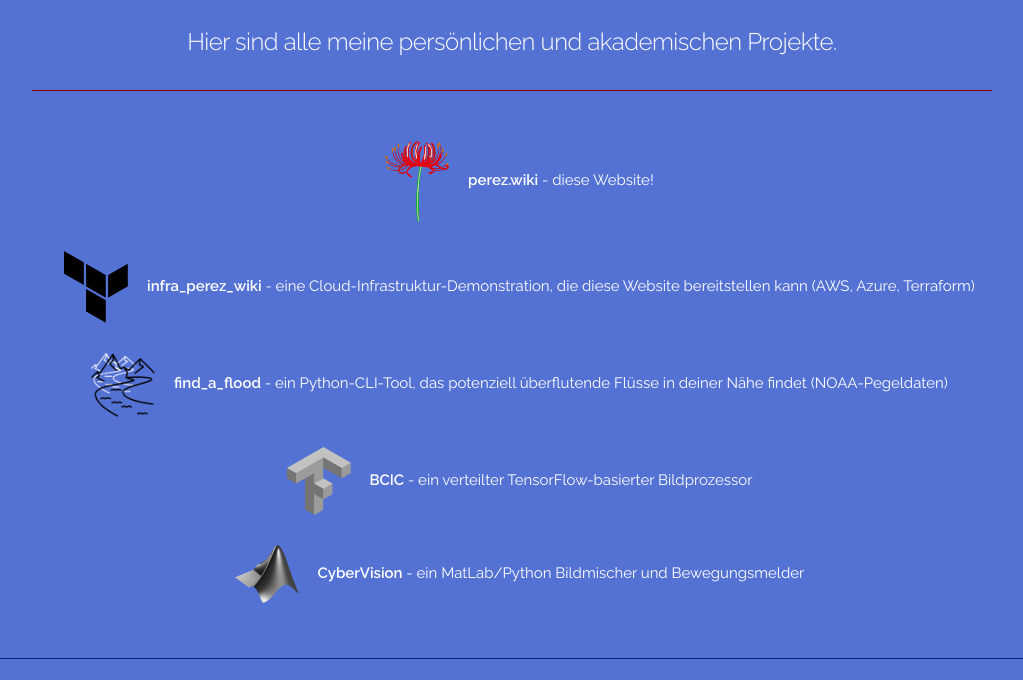
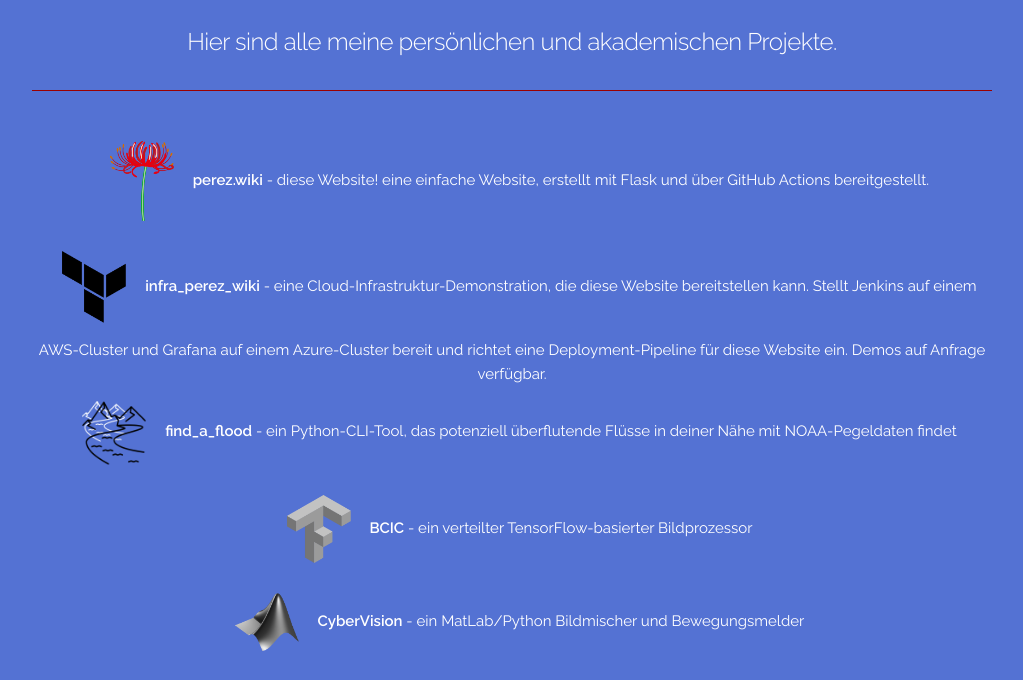
Before and after one commit to evolvingsewage/perez_wiki, a Flask app: page /de/projects in a window 1280 px wide. Shown: the part 131-811 px from the top of the page, without its empty margins (128-1151 px from the left). Run offline with Flask 3, Linux system fonts and the light colour scheme.

Commit message:
trying to fix text wrap around infra logo

```diff
--- a/perez/templates/de/projects.html
+++ b/perez/templates/de/projects.html
@@ -15,7 +15,7 @@
             <img class="perez_logo"
                  src="{{ url_for("static", filename="img/favicon.ico") }}">
             </img>
-            <b>perez.wiki</b> - diese Website!
+            <b>perez.wiki</b> - diese Website! eine einfache Website, erstellt mit Flask und über GitHub Actions bereitgestellt.
         </a>
         <br>
         <a href="https://github.com/evolvingsewage/infra_perez_wiki"
@@ -23,7 +23,9 @@
             <img class="perez_logo"
                  src="{{ url_for("static", filename="img/terraform.png") }}">
             </img>
-            <b>infra_perez_wiki</b> - eine Cloud-Infrastruktur-Demonstration, die diese Website bereitstellen kann (AWS, Azure, Terraform)
+            <b>infra_perez_wiki</b> - eine Cloud-Infrastruktur-Demonstration, die diese Website bereitstellen kann.
+            Stellt Jenkins auf einem AWS-Cluster und Grafana auf einem Azure-Cluster bereit und richtet
+            eine Deployment-Pipeline für diese Website ein. Demos auf Anfrage verfügbar.
         </a>
         <br>
         <a href="https://github.com/evolvingsewage/find_a_flood"
@@ -31,7 +33,7 @@
             <img class="perez_logo"
                  src="{{ url_for("static", filename="img/findaflood.png") }}">
             </img>
-            <b>find_a_flood</b> - ein Python-CLI-Tool, das potenziell überflutende Flüsse in deiner Nähe findet (NOAA-Pegeldaten)
+            <b>find_a_flood</b> - ein Python-CLI-Tool, das potenziell überflutende Flüsse in deiner Nähe mit NOAA-Pegeldaten findet
         </a>
         <br>
         <a href="https://github.com/cperez941/Parallel-Image-Processing"
```
Also changed, not shown: perez/templates/projects.html (+5 -5 lines).
